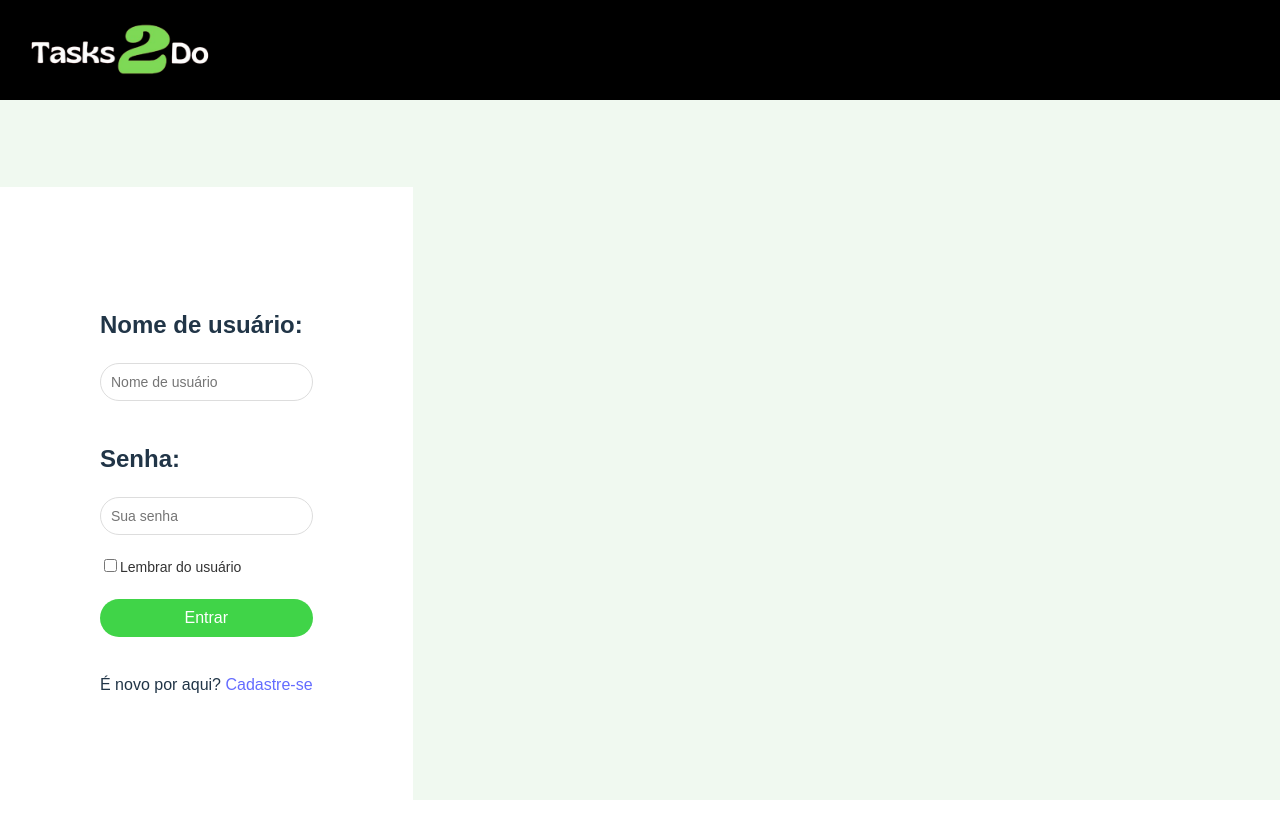
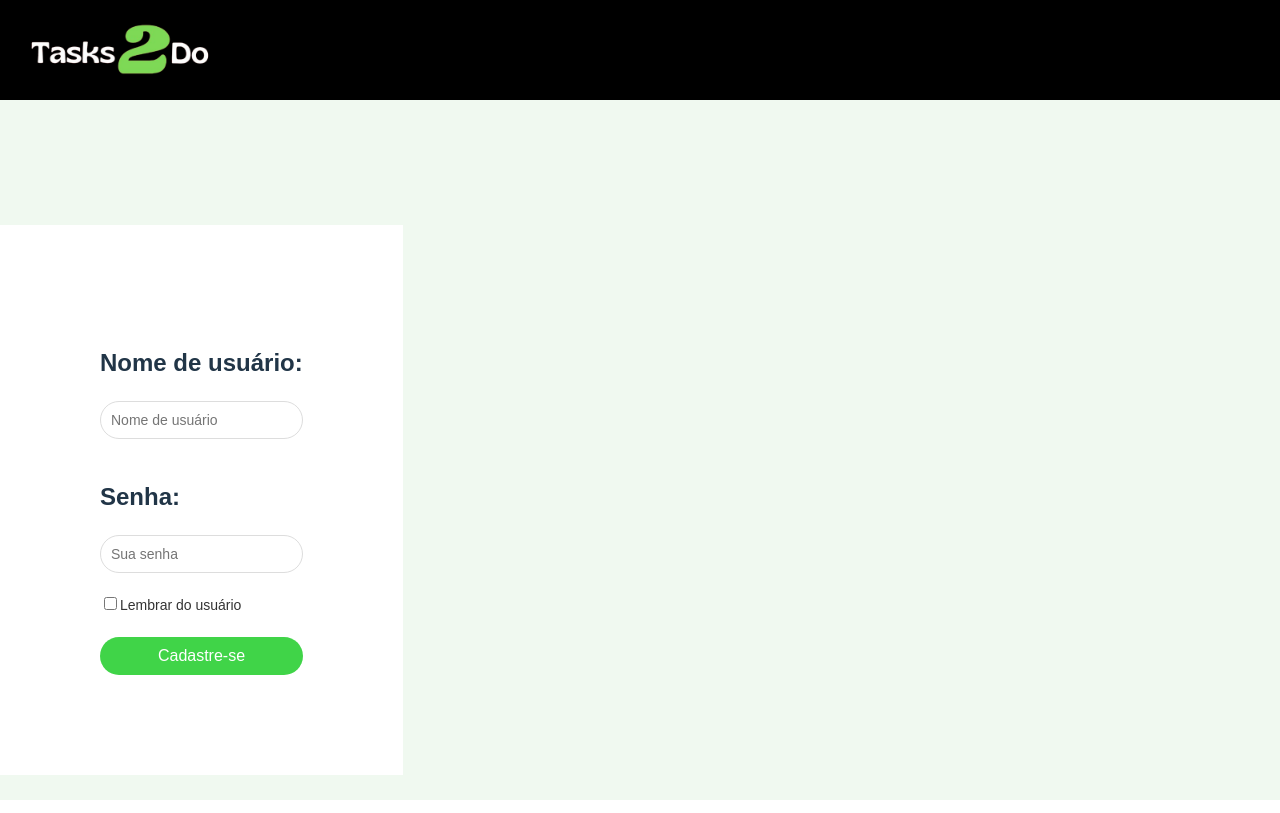
Before and after one commit to dougssdev/Tasks2Do, a React (Vite) app in the folder tasks2do-front/: page /cadastro in a window 1280 px wide. Built offline with nearby package versions, Linux system fonts and the light colour scheme.

Commit message:
Criando tela de Cadastro

```diff
--- a/tasks2do-front/src/Components/Login/Login.tsx
+++ b/tasks2do-front/src/pages/Cadastro/Cadastro.tsx
@@ -1,9 +1,8 @@
-import React, { useEffect, useState } from "react";
-import axios from "axios";
-import "./Login.css";
+import React, { useState } from "react";
+import "./Cadastro.css";
 import api from "../../services/axiosConfig.tsx"
 
-const Login = () => {
+const Cadastro = () => {
 
   const [login, setLogin] = useState("");
   const [senha, setSenha] = useState("");
@@ -13,7 +12,7 @@ const Login = () => {
     e.preventDefault();
 
     try {
-      const response = await api.post("/auth/login", {
+      const response = await api.post("/auth/cadastro", {
         login,
         senha,
       });
@@ -75,11 +74,8 @@ const Login = () => {
 
             {error && <p className="error">{error}</p>}
 
-            <button className='entrar' type="submit"> Entrar </button>
+            <button className='entrar' type="submit"> Cadastre-se </button>
 
-            <div className='signup-link'>
-                <p>É novo por aqui? <a href='#'> Cadastre-se </a></p>
-            </div>
 
         </form>
       </div>
@@ -87,4 +83,4 @@ const Login = () => {
   )
 }
 
-export default Login
+export default Cadastro
--- /dev/null
+++ b/tasks2do-front/src/pages/Login/Login.css
@@ -0,0 +1,104 @@
+
+body {
+    margin: 0;
+    font-family: Arial, sans-serif;
+    background-color: #F0F9F0;
+    height: 100vh;
+}
+
+
+
+.bar {
+    width: 100%;
+    height: 100px;
+    background-color: black;
+    display: flex;
+    align-items: center;
+    padding-left: 20px;
+    position: fixed;
+    top: 0;
+    z-index: 1000;
+
+  }
+
+
+  .logo img {
+    height: 200px;
+    object-fit: contain;
+  }
+
+
+  .container {
+    margin-top: 200px;
+    display: flex;
+    justify-content: center;
+    align-items: center;
+    flex-direction: column;
+  }
+
+
+
+form {
+    background-color: white;
+    display: flex;
+    flex-direction: column;
+    gap: 20px;
+    padding: 100px;
+}
+
+
+label {
+    text-align: left;
+    font-size: 14px;
+    color: #333;
+}
+
+
+input[type="text"],
+input[type="password"] {
+    width: 100%;
+    padding: 10px;
+    border: 1px solid #ddd;
+    border-radius: 20px;
+    font-size: 14px;
+    outline: none;
+    box-sizing: border-box;
+}
+
+input[type="text"]:focus,
+input[type="password"]:focus {
+    border-color: #40d448;
+}
+
+
+.entrar {
+    background-color: #40d448;
+    color: white;
+    border: none;
+    border-radius: 20px;
+    padding: 10px 0;
+    font-size: 16px;
+    cursor: pointer;
+    transition: background-color 0.3s ease;
+}
+
+.entrar:hover {
+    background-color: #52b788;
+}
+
+
+.cadastro {
+    margin-top: 10px;
+    font-size: 14px;
+    color: #666;
+}
+
+.cadastro a {
+    color: #52b788;
+    text-decoration: none;
+    font-weight: bold;
+}
+
+.cadastro a:hover {
+    text-decoration: underline;
+}
--- /dev/null
+++ b/tasks2do-front/src/pages/Login/Login.tsx
@@ -0,0 +1,89 @@
+import React, { useState } from "react";
+import "./Login.css";
+import api from "../../services/axiosConfig.tsx"
+
+const Login = () => {
+
+  const [login, setLogin] = useState("");
+  const [senha, setSenha] = useState("");
+  const [error, setError] = useState("");
+
+  const handleLogin = async (e: React.FormEvent) => {
+    e.preventDefault();
+
+    try {
+      const response = await api.post("/auth/login", {
+        login,
+        senha,
+      });
+
+      const token = response.data.token;
+
+
+      localStorage.setItem("token", token);
+
+      window.location.href = "/minhas_tarefas"
+      console.log(response)
+    } catch (err: any) {
+      setError("Credenciais inválidas. Tente novamente.");
+    }
+  };
+
+
+  return (
+
+    <div>
+
+      <div className='bar'>
+        <div className='logo'>
+        <img src="src\assets\TASKS__2_-removebg-preview.png" alt="Logo Tasks2Do"/>
+        </div>
+      </div>
+
+      <div className="container">
+        <form onSubmit={handleLogin}>
+            <div className='login
+            '>
+                <h2>Nome de usuário: </h2>
+                <input id = 'login'
+                name = 'login'
+                type="text" placeholder="Nome de usuário"
+                value={login }
+                onChange={(e) => setLogin
+                  (e.target.value)}
+                ></input>
+
+            </div>
+            <div className='senha'>
+                <h2>Senha: </h2>
+                <input id= 'senha'
+                 name= 'senha'
+                 type="password"
+                 placeholder="Sua senha"
+                 value={senha}
+                onChange={(e) => setSenha
+                (e.target.value)}></input>
+            </div>
+
+            <div className='recall-forget'>
+            <label>
+              <input type='checkbox'></input>
+              Lembrar do usuário
+            </label>
+            </div>
+
+            {error && <p className="error">{error}</p>}
+
+            <button className='entrar' type="submit"> Entrar </button>
+
+            <div className='signup-link'>
+                <p>É novo por aqui? <a href='/cadastro'> Cadastre-se </a></p>
+            </div>
+
+        </form>
+      </div>
+    </div>
+  )
+}
+
+export default Login
--- a/tasks2do-front/src/pages/home/App.tsx
+++ b/tasks2do-front/src/pages/home/App.tsx
@@ -1,16 +1,24 @@
 
 import './App.css'
-import Login from '../../Components/Login/Login'
-import api from '../../services/axiosConfig'
-
-
+import Login from '../Login/Login.tsx'
+import { BrowserRouter, Route, Routes } from 'react-router-dom'
+import Tasks from '../tasks/Tasks.tsx'
+import Cadastro from '../Cadastro/Cadastro.tsx'
 
 function App () {
 
   return (
 
     <div className='App'>
-      <Login />
+
+      <BrowserRouter>
+        <Routes>
+          <Route path='/' element={<Login />}/>
+          <Route path='/minhas_tarefas' element={<Tasks />}/>
+          <Route path='/cadastro' element={<Cadastro />}/>
+        </Routes>
+      </BrowserRouter>
+
     </div>
 
   )
```
Also changed, not shown: tasks2do-front/src/pages/Cadastro/Cadastro.css (renamed from tasks2do-front/src/Components/Login/Login.css).
